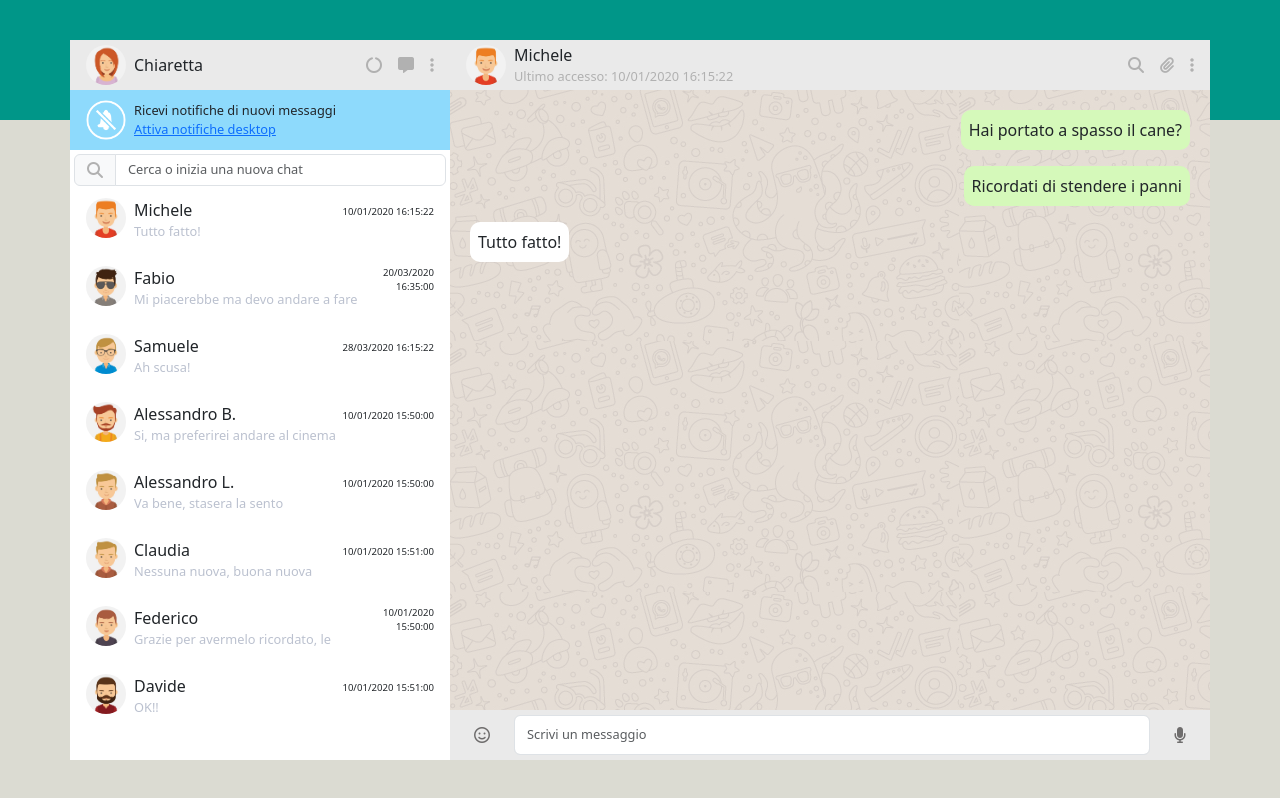
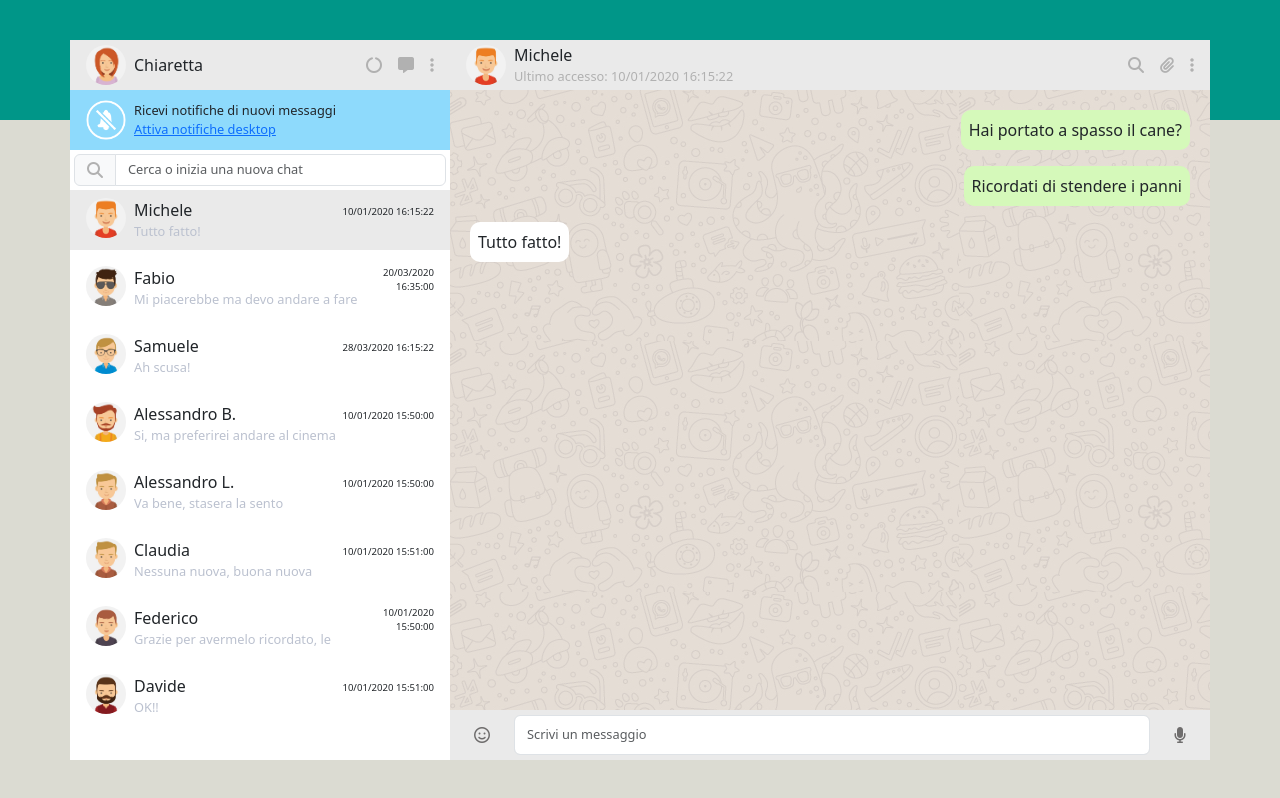
Before and after one commit to itschiaras/vue-boolzapp, a plain HTML site: page index.html in a window 1280 px wide. Drawn offline with nearby package versions, Linux system fonts and the light colour scheme.

Commit message:
add class active to selected contact in chat-box

```diff
--- a/css/style.css
+++ b/css/style.css
@@ -123,6 +123,10 @@
     background-color: var(--bgHeader) ;
 }
 
+.active {
+    background-color: var(--bgHeader);
+}
+
 .overflow {
     overflow: hidden;
     max-height: 45px;
--- a/index.html
+++ b/index.html
@@ -72,7 +72,7 @@
                                 <li class="chat-box d-flex align-items-center justify-content-between  mb-2"
                                     v-for="(contact, index) in contacts" :key="index"
                                     @click="activeIndex = index; chatVisible = true"
-                                    :class="!contact.visible ? 'd-none' : '' ">
+                                    :class="!contact.visible ? 'd-none' : '', activeIndex === index ? 'active' : '' ">
                                     <div class="d-flex chat-info">
                                         <img :src="contact.avatar" alt="">
                                         <div class="d-flex flex-column overflow">
```
